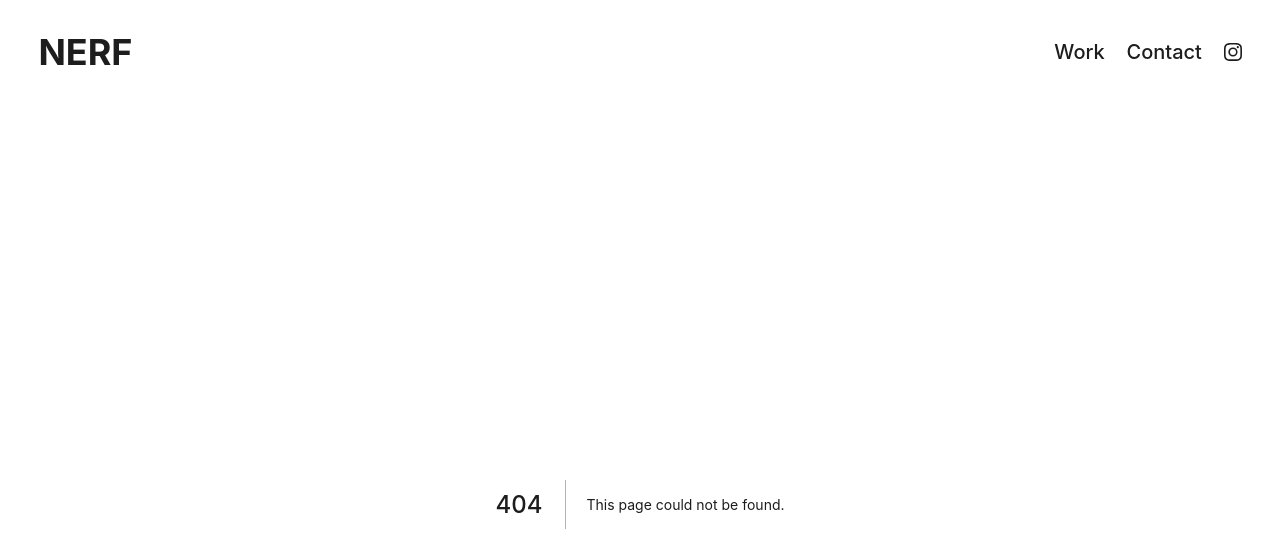
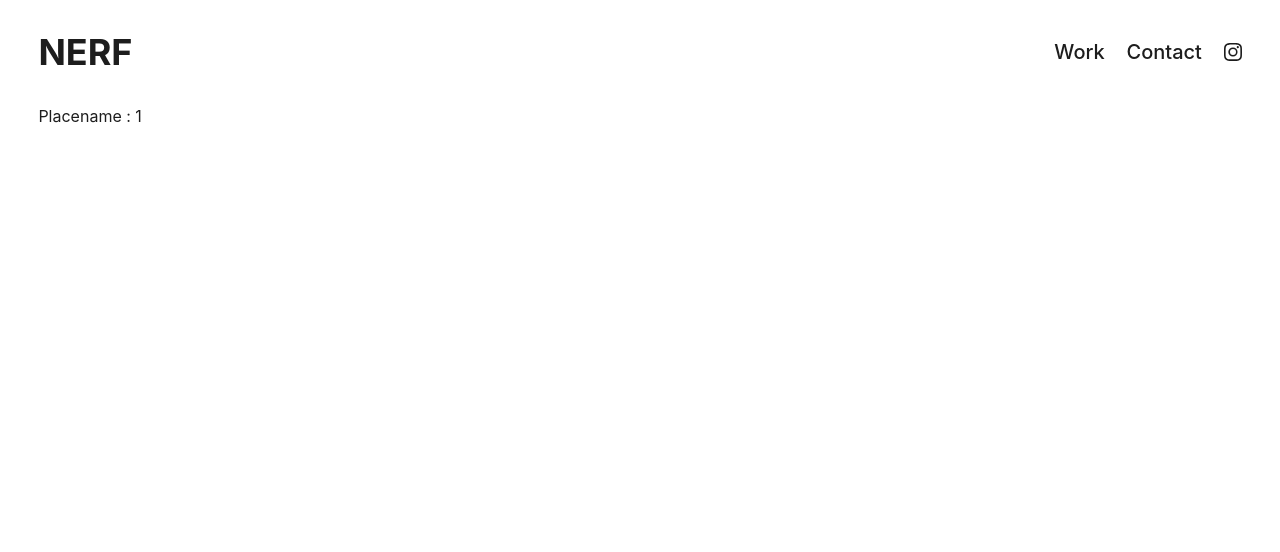
Before and after one commit to timosean/nerf_project, a Next.js app: page /place/1 in a window 1280 px wide. Before the commit this address had no page. Shown: the top 552 px of the page. Built offline with nearby package versions, Linux system fonts and the light colour scheme; a web font is replaced by a local one.

Commit message:
feat: apply common paddings to the layout, add dynamic routing page

```diff
--- a/src/components/PlaceList.tsx
+++ b/src/components/PlaceList.tsx
@@ -9,9 +9,9 @@ function PlaceList({}) {
     const exampleColors: string[] = ['#FF0000', '#FF8800', '#FFFF00', '#00FF00', '#06B6D4', '#0000FF', '#8000FF', '#585858', '#000000'];
 
     return (
-        <div className="relative grid gap-3 grid-cols-1 py-[3vw] px-[6vw] md:px-[3vw] md:grid-cols-2">
+        <div className="relative grid gap-3 grid-cols-1 py-[3vw] md:grid-cols-2">
             {placeArr.map((place, idx) => (
-                <Link href={'/'}>
+                <Link href={`/place/${place}`}>
                     <div key={`${idx}. ${place}`} className="relative" onMouseOver={() => setIsHover(idx)} onMouseOut={() => setIsHover(100)}>
                         <img src="/img_example.jpg" className={`${isHover == idx ? `opacity-30` : `opacity-100`} transition duration-1000`} alt={`${place}`} />
                         <a className={`${isHover == idx ? 'opacity-100 visible translate-x-6' : 'opacity-0'} transition duration-1000 text-lg font-[700] bottom-14 z-20 absolute`}>{place}</a>
--- a/src/layouts/Layout.tsx
+++ b/src/layouts/Layout.tsx
@@ -13,7 +13,7 @@ function Layout({ children }: AppLayoutProps) {
             </Head>
             <Header />
 
-            <div>{children}</div>
+            <div className="px-[6vw] md:px-[3vw]">{children}</div>
         </div>
     );
 }
--- /dev/null
+++ b/src/pages/place/[name].tsx
@@ -0,0 +1,10 @@
+import { useRouter } from 'next/router';
+
+function Place() {
+    const router = useRouter();
+    const { name } = router.query;
+
+    return <div>Placename : {name}</div>;
+}
+
+export default Place;
--- a/tsconfig.json
+++ b/tsconfig.json
@@ -15,6 +15,6 @@
         "jsx": "preserve",
         "incremental": true
     },
-  "include": ["next-env.d.ts", "**/*.ts", "**/*.tsx"],
+    "include": ["next-env.d.ts", "**/*.ts", "**/*.tsx", "src/pages/place"],
     "exclude": ["node_modules"]
 }
```
Also changed, not shown: src/pages/yongsan_park.tsx (deleted). Lines whose indentation alone changed are shown as unchanged.
